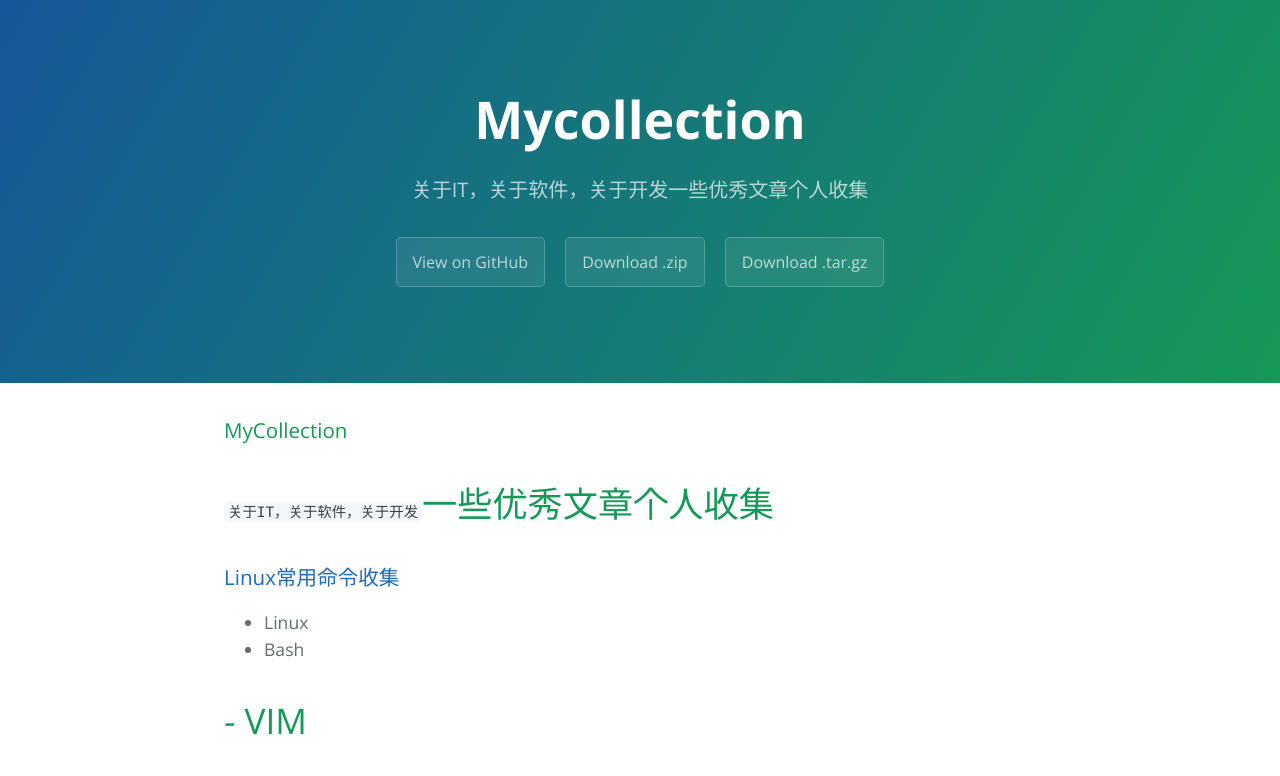
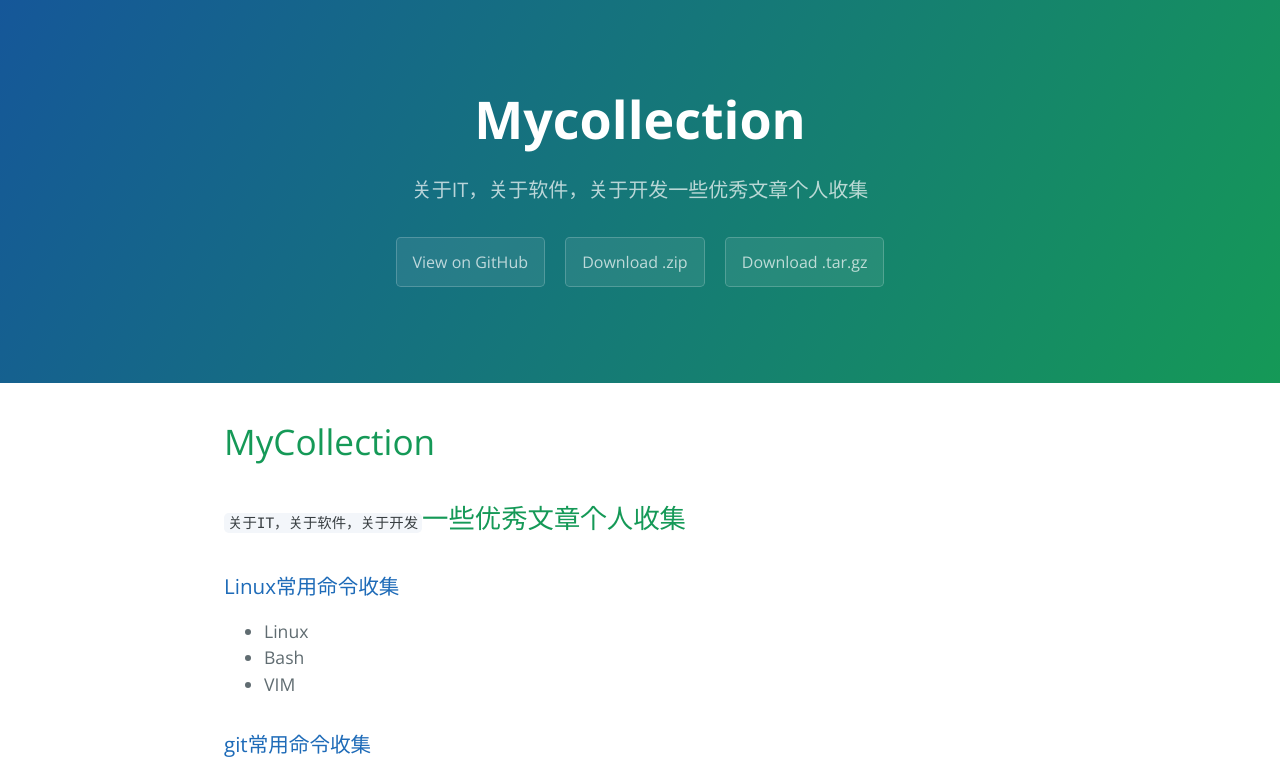
Before and after one commit to remgoo/MyCollection, a plain HTML site: page index.html in a window 1280 px wide. Shown: the top 776 px of the page. Drawn offline with nearby package versions, Linux system fonts and the light colour scheme.

Commit message:
Create gh-pages branch via GitHub

```diff
--- a/index.html
+++ b/index.html
@@ -19,11 +19,13 @@
     </section>
 
     <section class="main-content">
-      <h3>
-<a id="mycollection" class="anchor" href="#mycollection" aria-hidden="true"><span aria-hidden="true" class="octicon octicon-link"></span></a>MyCollection</h3>
+      <h1>
+<a id="mycollection" class="anchor" href="#mycollection" aria-hidden="true"><span aria-hidden="true" class="octicon octicon-link"></span></a>MyCollection</h1>
 
-<h1>
-<a id="关于it关于软件关于开发一些优秀文章个人收集" class="anchor" href="#%E5%85%B3%E4%BA%8Eit%E5%85%B3%E4%BA%8E%E8%BD%AF%E4%BB%B6%E5%85%B3%E4%BA%8E%E5%BC%80%E5%8F%91%E4%B8%80%E4%BA%9B%E4%BC%98%E7%A7%80%E6%96%87%E7%AB%A0%E4%B8%AA%E4%BA%BA%E6%94%B6%E9%9B%86" aria-hidden="true"><span aria-hidden="true" class="octicon octicon-link"></span></a><code>关于IT，关于软件，关于开发</code>一些优秀文章个人收集</h1>
+<h2>
+<a id="关于it关于软件关于开发一些优秀文章个人收集" class="anchor" href="#%E5%85%B3%E4%BA%8Eit%E5%85%B3%E4%BA%8E%E8%BD%AF%E4%BB%B6%E5%85%B3%E4%BA%8E%E5%BC%80%E5%8F%91%E4%B8%80%E4%BA%9B%E4%BC%98%E7%A7%80%E6%96%87%E7%AB%A0%E4%B8%AA%E4%BA%BA%E6%94%B6%E9%9B%86" aria-hidden="true"><span aria-hidden="true" class="octicon octicon-link"></span></a><code>关于IT，关于软件，关于开发</code>一些优秀文章个人收集</h2>
+
+<h1></h1>
 
 <h3>
 <a id="linux常用命令收集" class="anchor" href="#linux%E5%B8%B8%E7%94%A8%E5%91%BD%E4%BB%A4%E6%94%B6%E9%9B%86" aria-hidden="true"><span aria-hidden="true" class="octicon octicon-link"></span></a><a href="aboutLinux/README.md">Linux常用命令收集</a>
@@ -32,10 +34,10 @@
 <ul>
 <li>Linux</li>
 <li>Bash</li>
+<li>VIM</li>
 </ul>
 
-<h1>
-<a id="--vim" class="anchor" href="#--vim" aria-hidden="true"><span aria-hidden="true" class="octicon octicon-link"></span></a>- VIM</h1>
+<h1></h1>
 
 <h3>
 <a id="git常用命令收集" class="anchor" href="#git%E5%B8%B8%E7%94%A8%E5%91%BD%E4%BB%A4%E6%94%B6%E9%9B%86" aria-hidden="true"><span aria-hidden="true" class="octicon octicon-link"></span></a><a href="aboutGit/README.md">git常用命令收集</a>
--- a/params.json
+++ b/params.json
@@ -1,6 +1,6 @@
 {
   "name": "Mycollection",
   "tagline": "关于IT，关于软件，关于开发一些优秀文章个人收集",
-  "body": "### MyCollection\r\n`关于IT，关于软件，关于开发`一些优秀文章个人收集\r\n======\r\n### [Linux常用命令收集](aboutLinux/README.md)\r\n- Linux\r\n- Bash\r\n- VIM\r\n======\r\n### [git常用命令收集](aboutGit/README.md)\r\n======",
+  "body": "# MyCollection\r\n##`关于IT，关于软件，关于开发`一些优秀文章个人收集\r\n======\r\n### [Linux常用命令收集](aboutLinux/README.md)\r\n- Linux\r\n- Bash\r\n- VIM\r\n\r\n======\r\n### [git常用命令收集](aboutGit/README.md)\r\n\r\n======",
   "note": "Don't delete this file! It's used internally to help with page regeneration."
 }
```
